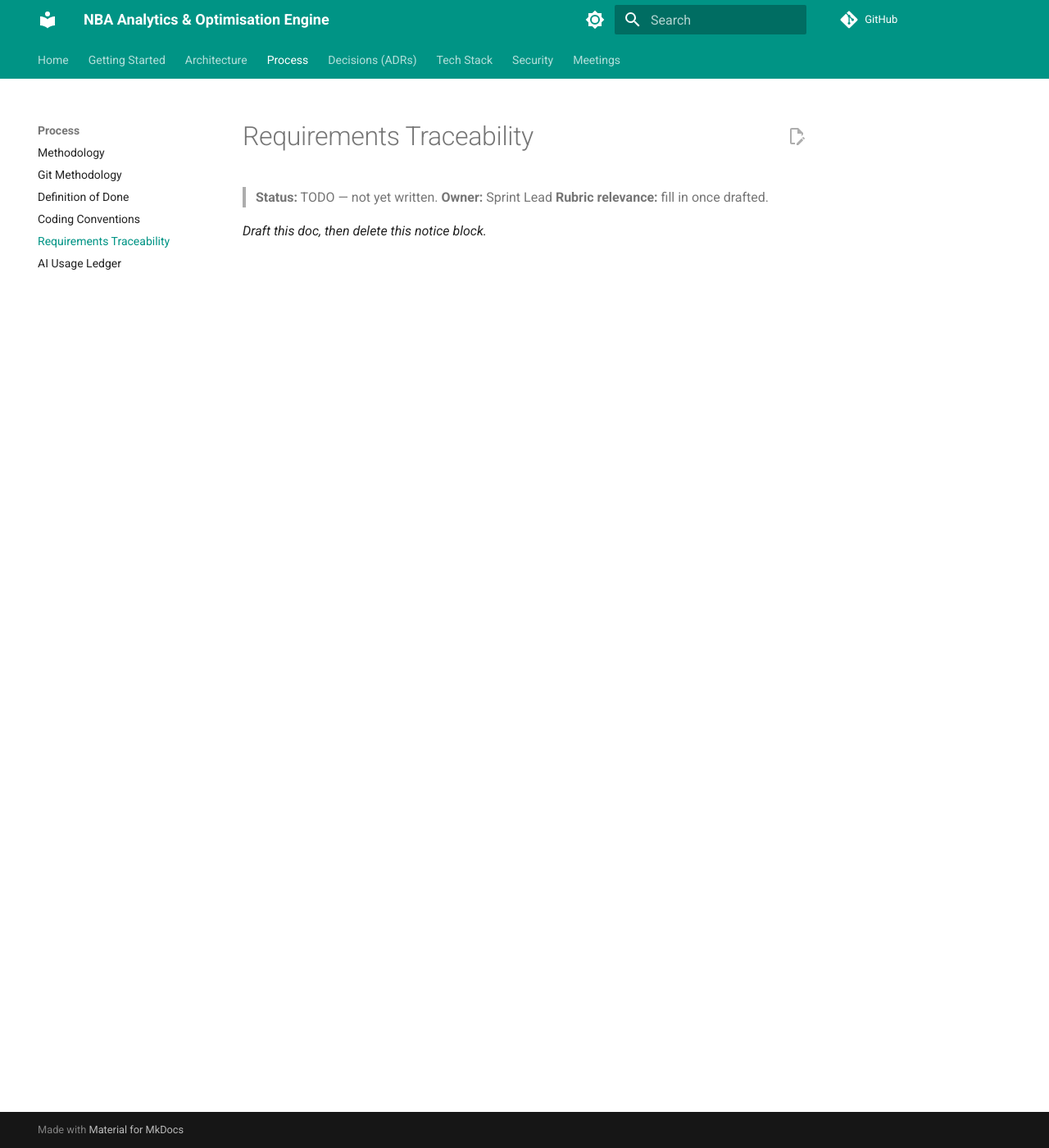
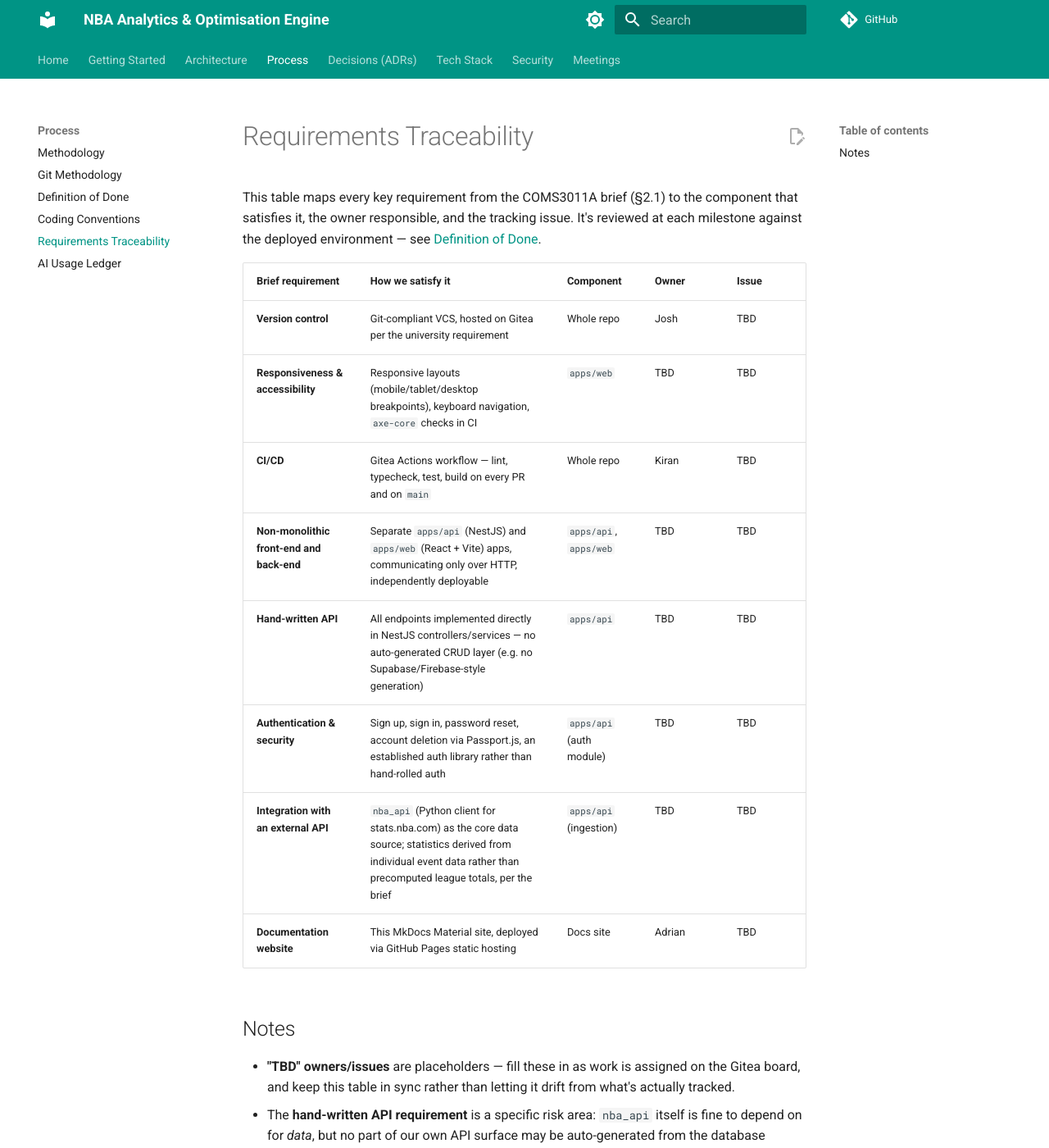
Before and after one commit to Sports-Analytics-Innovation-Platform/Innovation-Documentation-Website, an MkDocs documentation site: the page built from docs/requirements.md, in a window 1280 px wide and 1400 px high. Shown: the whole window at 82% size. Built offline with MkDocs 1.6.1 and Material for MkDocs 9.7.7, drawn with Linux system fonts in a browser that asks for light colours; comment, search, counter and statistics services are not loaded; some of the changed text lies outside the part shown.

Commit message:
docs: add requirements traceability table
Maps each brief key requirement (§2.1) to component and
owner. Owner/issue columns left as TBD pending team
assignment.

Assisted-by: Claude-Web[Claude Sonnet 5]

```diff
--- a/docs/requirements.md
+++ b/docs/requirements.md
@@ -1,7 +1,24 @@
 # Requirements Traceability
 
-> **Status:** TODO — not yet written.
-> **Owner:** Sprint Lead
-> **Rubric relevance:** fill in once drafted.
+This table maps every key requirement from the COMS3011A brief (§2.1) to the component that satisfies it, the owner responsible, and the tracking issue. It's reviewed at each milestone against the deployed environment — see [Definition of Done](definition-of-done.md).
 
-_Draft this doc, then delete this notice block._
+| Brief requirement | How we satisfy it | Component | Owner | Issue |
+|---|---|---|---|---|
+| **Version control** | Git-compliant VCS, hosted on Gitea per the university requirement | Whole repo | Josh | TBD |
+| **Responsiveness & accessibility** | Responsive layouts (mobile/tablet/desktop breakpoints), keyboard navigation, `axe-core` checks in CI | `apps/web` | TBD | TBD |
+| **CI/CD** | Gitea Actions workflow — lint, typecheck, test, build on every PR and on `main` | Whole repo | Kiran | TBD |
+| **Non-monolithic front-end and back-end** | Separate `apps/api` (NestJS) and `apps/web` (React + Vite) apps, communicating only over HTTP, independently deployable | `apps/api`, `apps/web` | TBD | TBD |
+| **Hand-written API** | All endpoints implemented directly in NestJS controllers/services — no auto-generated CRUD layer (e.g. no Supabase/Firebase-style generation) | `apps/api` | TBD | TBD |
+| **Authentication & security** | Sign up, sign in, password reset, account deletion via Passport.js, an established auth library rather than hand-rolled auth | `apps/api` (auth module) | TBD | TBD |
+| **Integration with an external API** | `nba_api` (Python client for stats.nba.com) as the core data source; statistics derived from individual event data rather than precomputed league totals, per the brief | `apps/api` (ingestion) | TBD | TBD |
+| **Documentation website** | This MkDocs Material site, deployed via GitHub Pages static hosting | Docs site | Adrian | TBD |
+
+## Notes
+
+- **"TBD" owners/issues** are placeholders — fill these in as work is assigned on the Gitea board, and keep this table in sync rather than letting it drift from what's actually tracked.
+- The **hand-written API requirement** is a specific risk area: `nba_api` itself is fine to depend on for *data*, but no part of our own API surface may be auto-generated from the database schema — every route in `apps/api` must be explicitly written.
+- This table should be walked row-by-row with the client tutor at each milestone, per the brief's Milestone 4 expectation ("verify every brief requirement... each row has evidence linked").
+
+---
+
+*AI Declaration: The preceding document was generated with the assistance of the following: Claude-Web[Claude Sonnet 5]*
```
